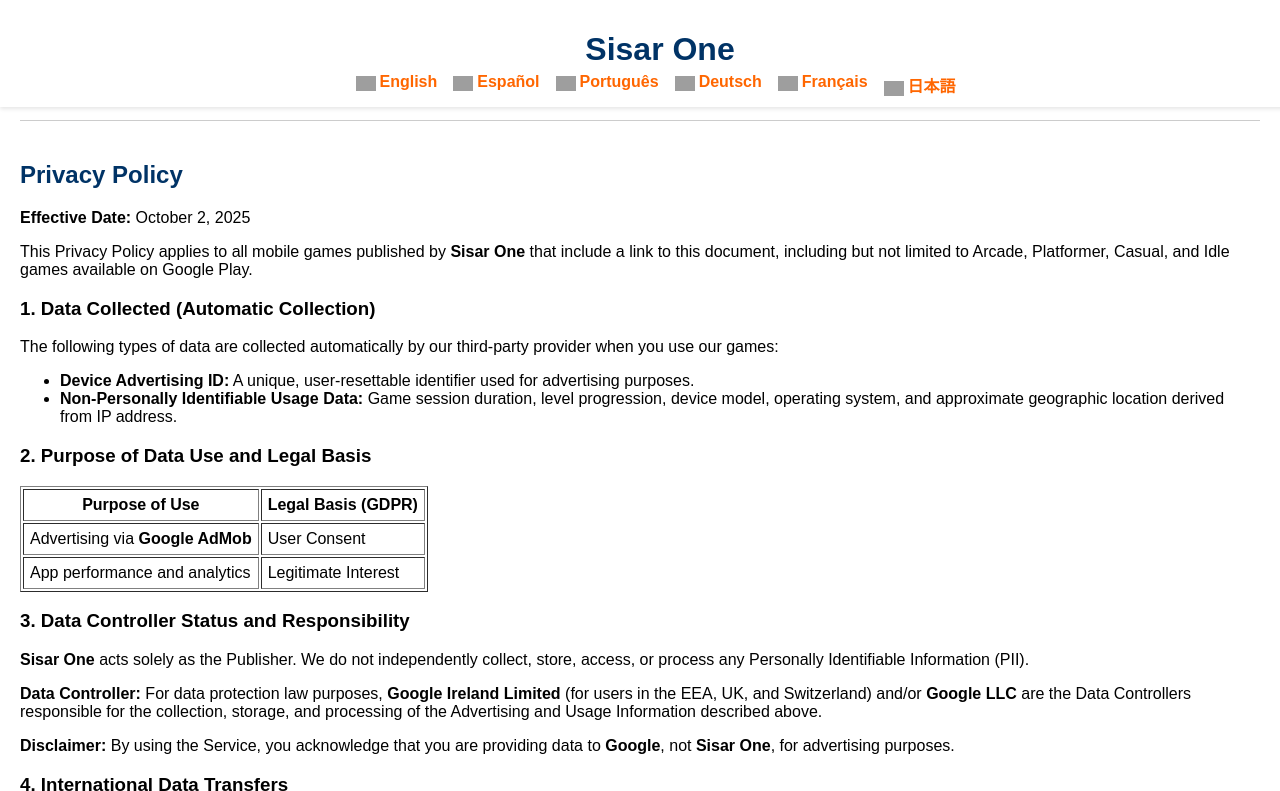
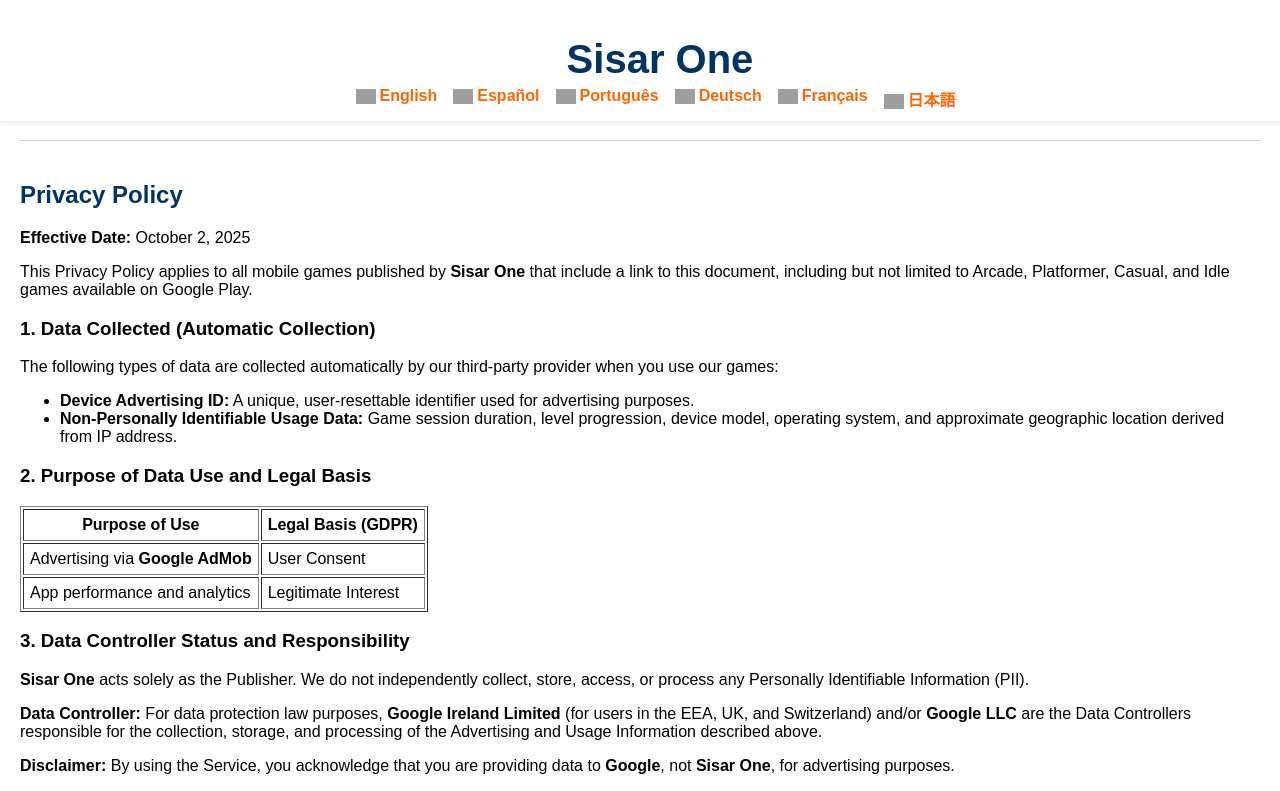
Before and after one commit to Sisar-One/privacy-policy, a plain HTML site: page index.html in a window 1280 px wide. Shown: the top 791 px of the page. Drawn offline with Linux system fonts and the light colour scheme; grey boxes are pictures that could not be loaded.

Commit message:
Update title font size and main padding
Increased font size for the title and adjusted main padding.

```diff
--- a/index.html
+++ b/index.html
@@ -25,7 +25,7 @@
       z-index: 1000;
     }
     .title {
-      font-size: 32px;
+      font-size: 40px;
       color: #003366;
       margin-bottom: 5px;
       text-align: center;
@@ -47,12 +47,13 @@
       margin-right: 4px;
     }
     main {
-      padding: 80px 20px 20px 20px;
+      padding: 100px 20px 20px 20px;
     }
     section {
       margin-top: 40px;
       border-top: 1px solid #ccc;
       padding-top: 20px;
+      scroll-margin-top: 140px;
     }
     h2 {
       color: #003366;
@@ -423,3 +424,7 @@
   <h3>11. お問い合わせ</h3>
   <p>ご質問や削除依頼については、以下のメールアドレスまでご連絡ください：<strong>sisarone@outlook.com</strong></p>
 </section>
+
+  </main>
+</body>
+</html>
```
